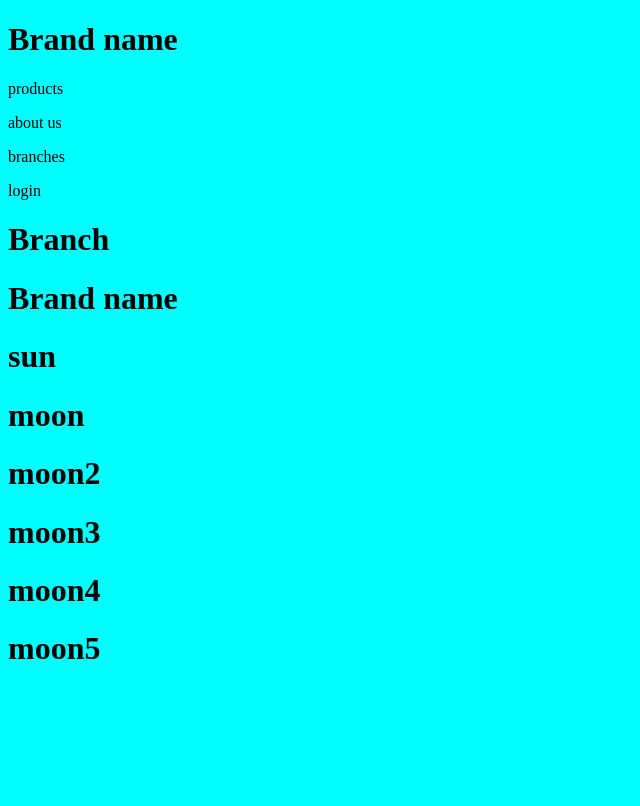
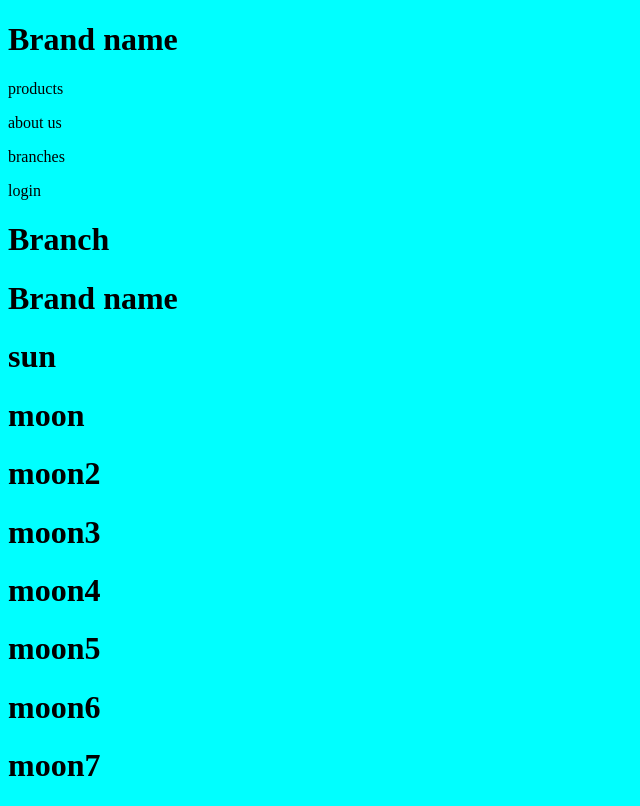
Before and after one commit to karthikeyan4019/samplerepo3, a plain HTML site: page index.html in a window 1280 px wide. Shown: the whole page, without its empty margins (0-640 px from the left). Drawn offline with Linux system fonts and the light colour scheme.

Commit message:
hihihihojokihij

```diff
--- a/index.html
+++ b/index.html
@@ -24,6 +24,8 @@
         <h1>moon3</h1>
         <h1>moon4</h1>
         <h1>moon5</h1>
+        <h1>moon6</h1>
+        <h1>moon7</h1>
     </footer>
 </body>
 </html>
```
